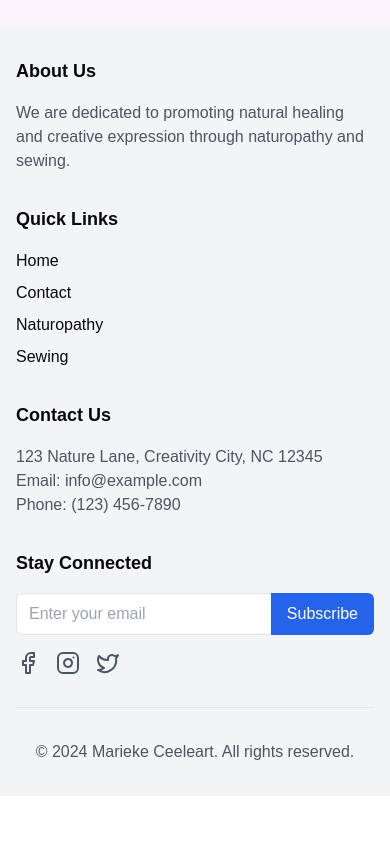
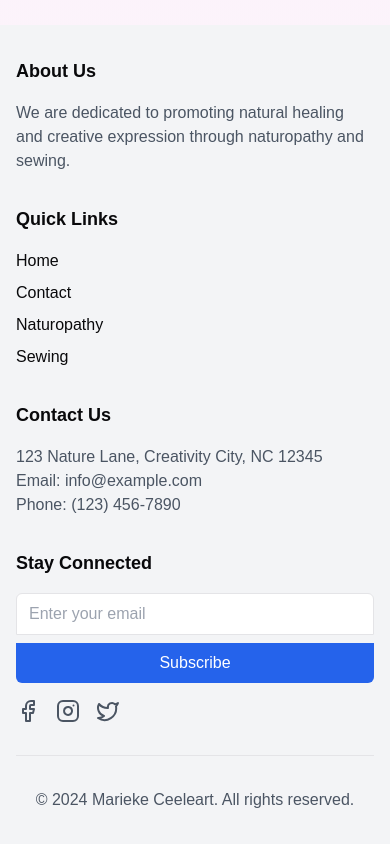
Before and after one commit to HOTP0T/MariekeWebApp, a Next.js app: page /contact in a window 390 px wide. Shown: the part 1237-2081 px from the top of the page. Before the commit the page ends 2033 px from the top, so only its background shows below. Built offline with nearby package versions, Linux system fonts and the light colour scheme.

Commit message:
improved footer subscibe button responsivness

```diff
--- a/app/components/Footer.tsx
+++ b/app/components/Footer.tsx
@@ -5,7 +5,7 @@ const Footer = () => {
   return (
     <footer className="bg-gray-100 mt-16">
       <div className="container mx-auto px-4 py-8">
-        <div className="grid md:grid-cols-4 gap-8">
+        <div className="grid grid-cols-1 sm:grid-cols-2 lg:grid-cols-4 gap-8">
           <div>
             <h3 className="text-lg font-semibold mb-4">About Us</h3>
             <p className="text-gray-600">
@@ -29,14 +29,17 @@ const Footer = () => {
           </div>
           <div>
             <h3 className="text-lg font-semibold mb-4">Stay Connected</h3>
-            <form className="flex mb-4">
+            <form className="flex flex-col sm:flex-row mb-4">
               <input
                 type="email"
                 placeholder="Enter your email"
-                className="flex-grow px-3 py-2 rounded-l-md border-t border-b border-l"
+                className="flex-grow px-3 py-2 rounded-t-md sm:rounded-l-md sm:rounded-t-none border-t border-b border-l border-r sm:border-r-0"
                 aria-label="Email for newsletter"
               />
-              <button className="bg-blue-600 text-white px-4 py-2 rounded-r-md hover:bg-blue-700 transition-colors" type="submit">
+              <button
+                className="bg-blue-600 text-white px-4 py-2 rounded-b-md sm:rounded-r-md sm:rounded-b-none hover:bg-blue-700 transition-colors mt-2 sm:mt-0"
+                type="submit"
+              >
                 Subscribe
               </button>
             </form>
```
